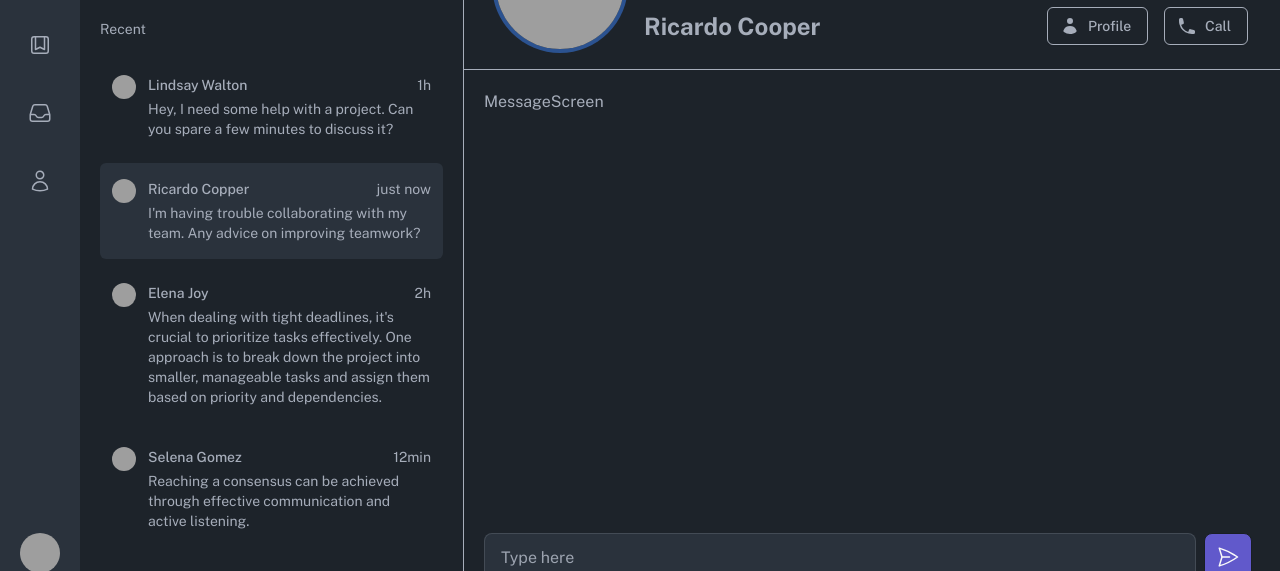
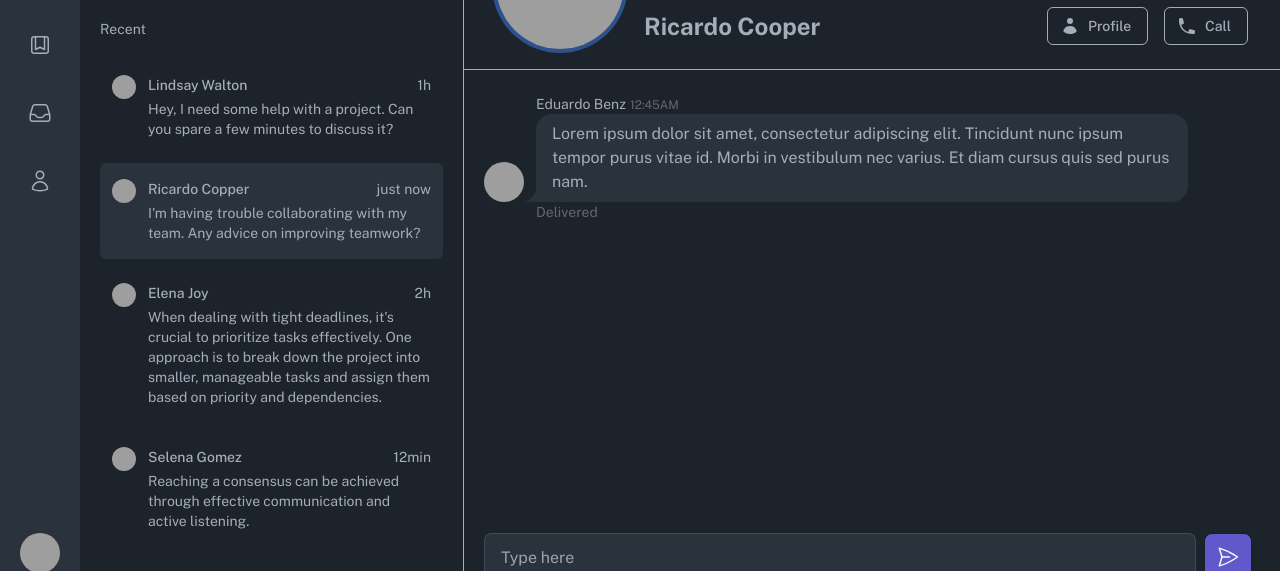
Before and after one commit to Mohsin-mw/Chatvia, a React (Vite) app: page / in a window 1280 px wide. Shown: the part 207-778 px from the top of the page. Built offline with nearby package versions, Linux system fonts and the light colour scheme; grey boxes are pictures that could not be loaded.

Commit message:
Message Component Added"

```diff
--- a/src/components/Feeds.tsx
+++ b/src/components/Feeds.tsx
@@ -70,7 +70,7 @@ export default function Feeds() {
           >
             <div className="flex space-x-3">
               <img
-                className="h-6 w-6 rounded-full"
+                className="h-6 w-6 rounded-full object-cover"
                 src={activityItem.person.imageUrl}
                 alt=""
               />
--- /dev/null
+++ b/src/components/Message.tsx
@@ -0,0 +1,36 @@
+interface activity {
+  id: number;
+  type: string;
+  person: string;
+  imageUrl: string;
+  content: string;
+  time: string;
+}
+
+interface Props {
+  message: activity;
+}
+
+const Message = ({ message }: Props) => {
+  return (
+    <>
+      <div className="chat chat-start">
+        <div className="chat-image avatar">
+          <div className="w-10 rounded-full">
+            <img src={message.imageUrl} />
+          </div>
+        </div>
+        <div className="chat-header">
+          {message.person}
+          <time className="mx-1 text-xs opacity-50 object-cover">
+            {message.time}
+          </time>
+        </div>
+        <div className="chat-bubble">{message.content}</div>
+        <div className="chat-footer opacity-50">Delivered</div>
+      </div>
+    </>
+  );
+};
+
+export default Message;
--- a/src/components/MessageScreen.tsx
+++ b/src/components/MessageScreen.tsx
@@ -1,5 +1,24 @@
+import Message from "./MEssage";
 const MessageScreen = () => {
-  return <div className="grow py-5 px-5">MessageScreen</div>;
+  const messages = [
+    {
+      id: 1,
+      type: "comment",
+      person: "Eduardo Benz",
+      imageUrl:
+        "https://images.unsplash.com/photo-1520785643438-5bf77931f493?ixlib=rb-=eyJhcHBfaWQiOjEyMDd9&auto=format&fit=facearea&facepad=8&w=256&h=256&q=80",
+      content:
+        "Lorem ipsum dolor sit amet, consectetur adipiscing elit. Tincidunt nunc ipsum tempor purus vitae id. Morbi in vestibulum nec varius. Et diam cursus quis sed purus nam. ",
+      time: "12:45AM",
+    },
+  ];
+  return (
+    <div className="grow py-5 px-5">
+      {messages.map((message) => (
+        <Message message={message} />
+      ))}
+    </div>
+  );
 };
 
 export default MessageScreen;
```
